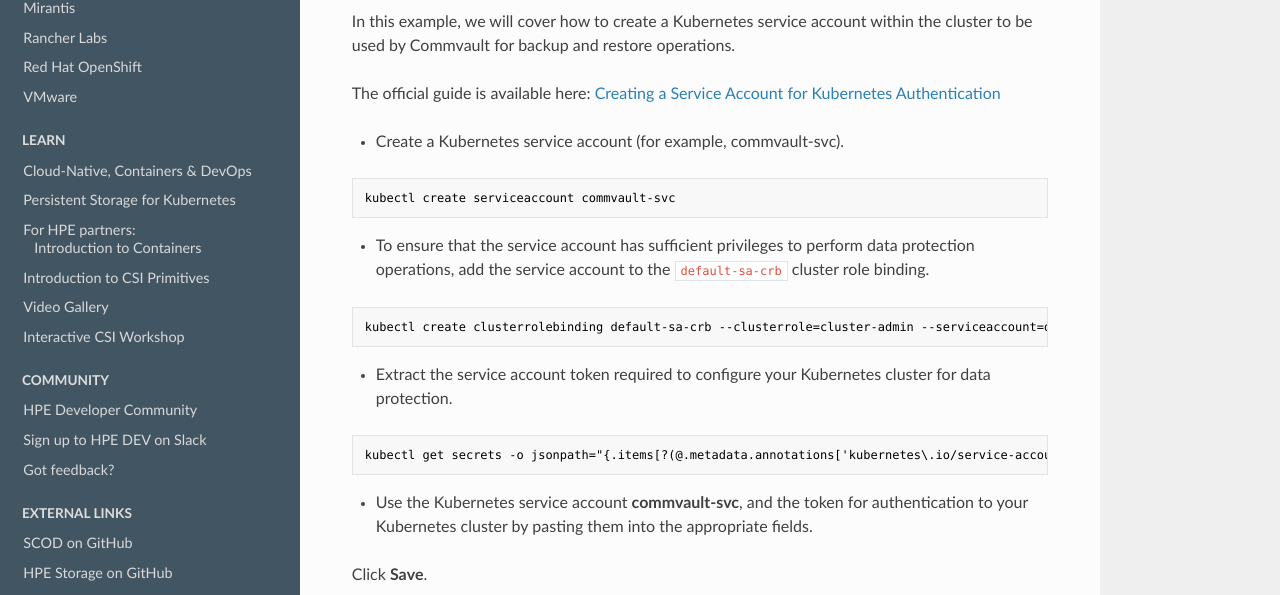
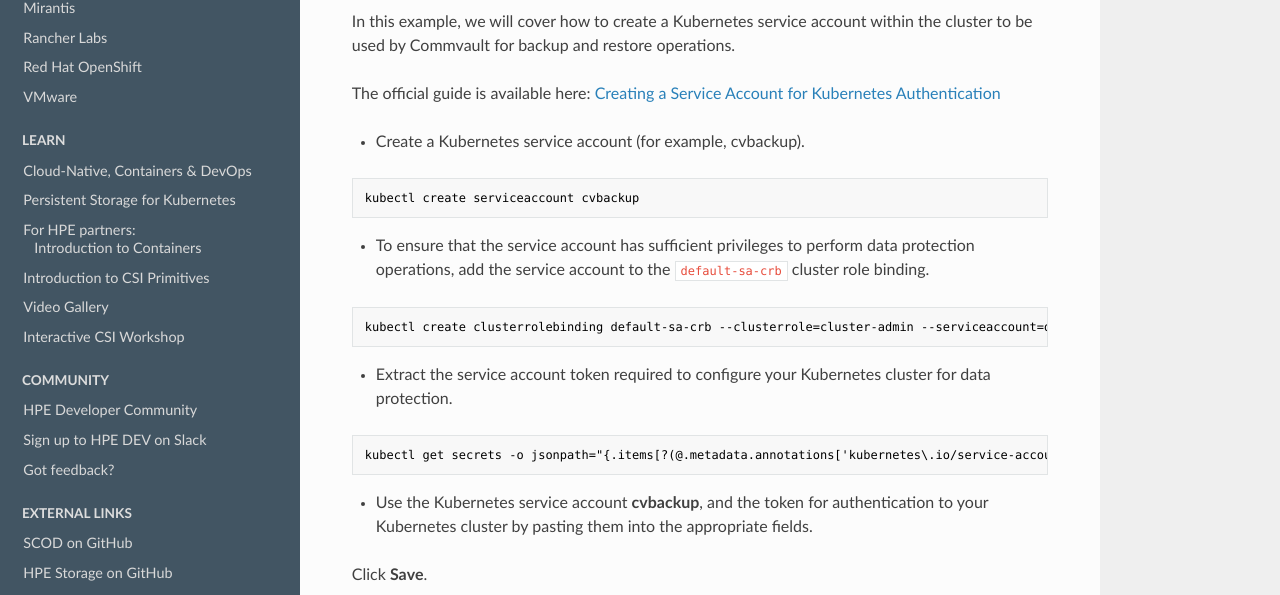
Before and after one commit to hpe-storage/scod, an MkDocs documentation site: the page built from docs/partners/commvault/index.md, in a window 1280 px wide and 900 px high, scrolled down 4863 px. Shown: the part 126-721 px from the top of the window. Built offline with MkDocs 1.6.1, drawn with Linux system fonts in a browser that asks for light colours; nearby versions of some CDN libraries.

Commit message:
commvault partner page
Signed-off-by: Chris Snell <snell.chris@gmail.com>

````diff
--- a/docs/partners/commvault/index.md
+++ b/docs/partners/commvault/index.md
@@ -66,25 +66,25 @@
 
 The official guide is available here: [Creating a Service Account for Kubernetes Authentication](https://documentation.commvault.com/11.22/essential/129223_creating_service_account_for_kubernetes_authentication.html)
 
-- Create a Kubernetes service account (for example, commvault-svc).
+- Create a Kubernetes service account (for example, cvbackup).
 
 ```markdown
-kubectl create serviceaccount commvault-svc
+kubectl create serviceaccount cvbackup
 ```
 
 - To ensure that the service account has sufficient privileges to perform data protection operations, add the service account to the `default-sa-crb` cluster role binding.
 
 ```markdown
-kubectl create clusterrolebinding default-sa-crb --clusterrole=cluster-admin --serviceaccount=default:commvault-svc
+kubectl create clusterrolebinding default-sa-crb --clusterrole=cluster-admin --serviceaccount=default:cvbackup
 ```
 
 - Extract the service account token required to configure your Kubernetes cluster for data protection.
 
 ```markdown
-kubectl get secrets -o jsonpath="{.items[?(@.metadata.annotations['kubernetes\.io/service-account\.name']=='commvault-svc')].data.token}"|base64 --decode
+kubectl get secrets -o jsonpath="{.items[?(@.metadata.annotations['kubernetes\.io/service-account\.name']=='cvbackup')].data.token}"|base64 --decode
 ```
 
-- Use the Kubernetes service account **commvault-svc**, and the token for authentication to your Kubernetes cluster by pasting them into the appropriate fields.
+- Use the Kubernetes service account **cvbackup**, and the token for authentication to your Kubernetes cluster by pasting them into the appropriate fields.
 
 Click **Save**.
 
````
